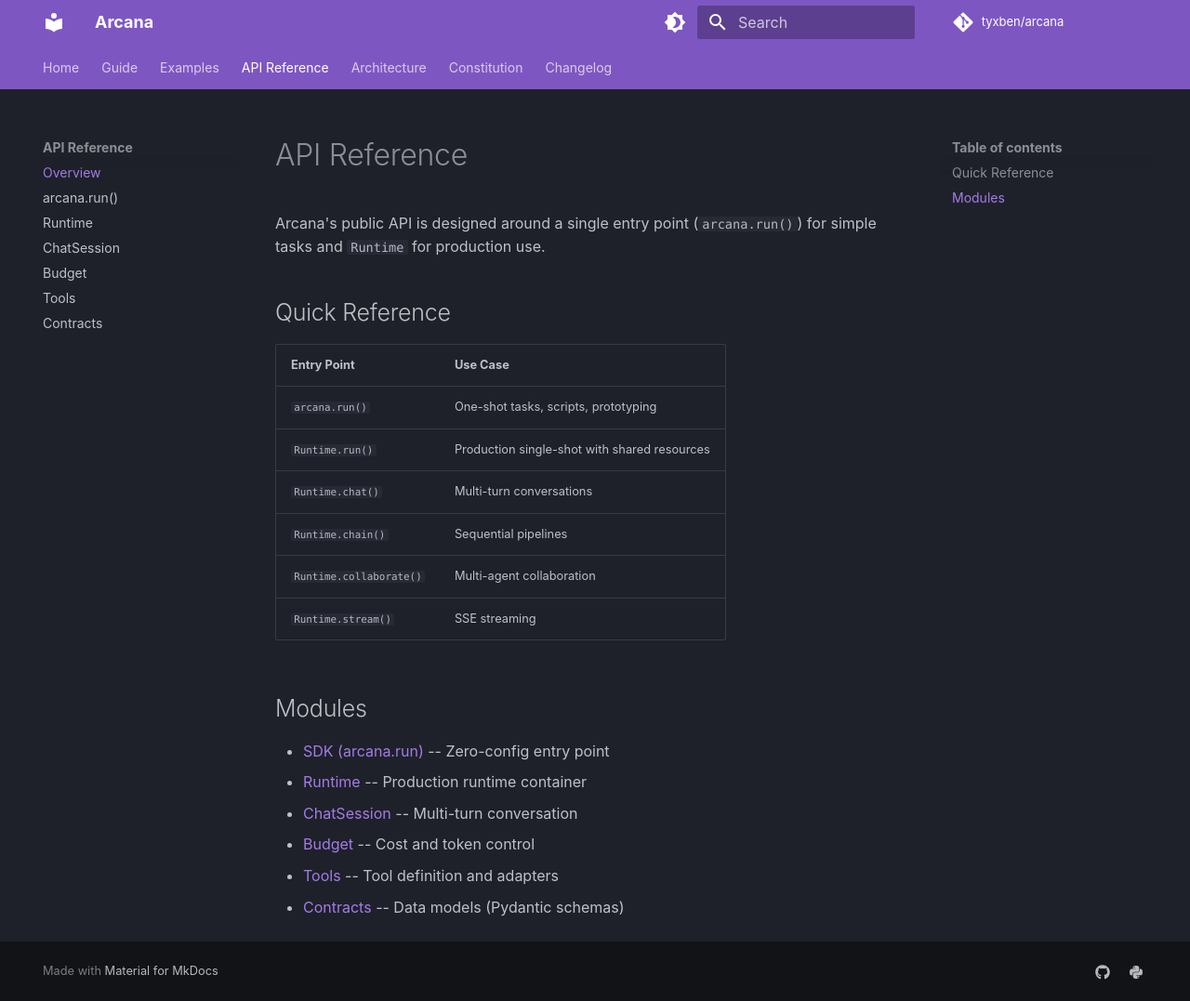
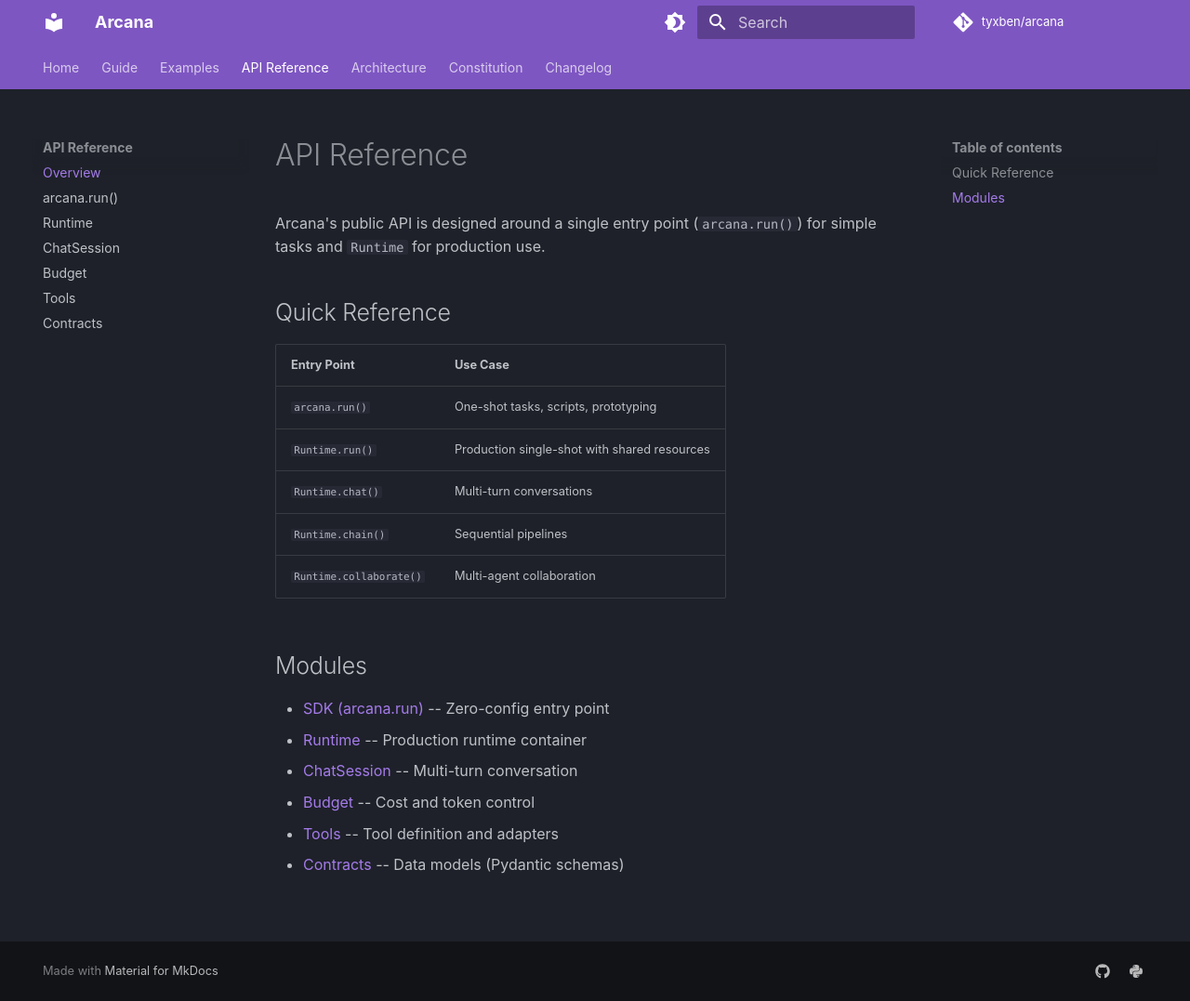
Before and after one commit to tyxben/arcana, an MkDocs documentation site: the page built from docs/api/index.md, in a window 1280 px wide and 1077 px high. Shown: the whole window at 93% size. Built offline with MkDocs 1.6.1 and Material for MkDocs 9.7.7, drawn with Linux system fonts in a browser that asks for light colours; comment, search, counter and statistics services are not loaded.

Commit message:
docs(api): drop ghost Runtime.stream() row from Quick Reference
`Runtime` has no `.stream()` method — streaming lives on `ChatSession`,
which is already covered by the "Multi-turn conversations" row above.
The dangling entry pointed at an anchor that does not exist.

```diff
--- a/docs/api/index.md
+++ b/docs/api/index.md
@@ -11,7 +11,6 @@ Arcana's public API is designed around a single entry point (`arcana.run()`) for
 | `Runtime.chat()` | Multi-turn conversations |
 | `Runtime.chain()` | Sequential pipelines |
 | `Runtime.collaborate()` | Multi-agent collaboration |
-| `Runtime.stream()` | SSE streaming |
 
 ## Modules
 
```
